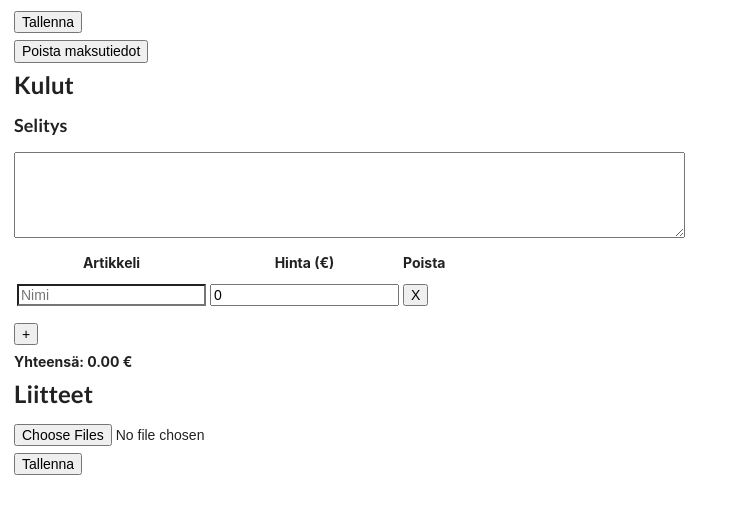
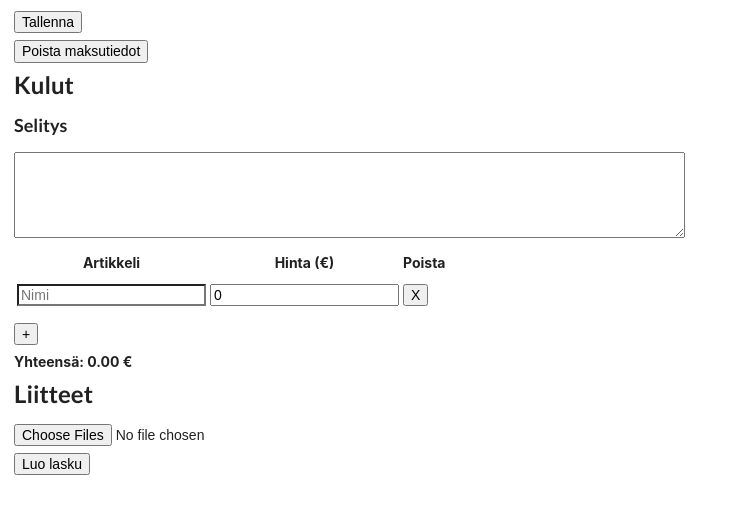
Before and after one commit to osakunta/expenses, a React (Create React App) app: page / in a window 1280 px wide. Shown: the part 277-790 px from the top of the page, without its empty margins (0-734 px from the left). Built offline with nearby package versions, Linux system fonts and the light colour scheme.

Commit message:
Refactored bill creation and totalPrice.

```diff
--- a/src/App.js
+++ b/src/App.js
@@ -1,6 +1,8 @@
 import React, { useState } from 'react';
 
 import { newBiller, emptyExpenses } from 'utils/config';
+import totalPrice from 'utils/calculator';
+import generatePdf from 'utils/generate-pdf';
 import BillerForm from 'components/BillerForm';
 import BillForm from 'components/BillForm';
 
@@ -10,6 +12,18 @@ function App() {
   const [biller, setBiller] = useState(newBiller);
   const [attachments, setAttachments] = useState([]);
   const [saveBiller, setSaveBiller] = useState(false);
+
+  const generateBill = () => {
+    const bill = {
+      biller,
+      expenses,
+      expensesDescription,
+      expensesTotal: totalPrice(expenses),
+      attachments: Array.from(attachments),
+    };
+
+    generatePdf(bill);
+  };
 
   return (
     <div className="App">
@@ -23,7 +37,6 @@ function App() {
       />
 
       <BillForm
-        biller={biller}
         expenses={expenses}
         setExpenses={setExpenses}
         expensesDescription={expensesDescription}
@@ -31,6 +44,8 @@ function App() {
         attachments={attachments}
         setAttachments={setAttachments}
       />
+
+      <button type="button" onClick={generateBill}>Luo lasku</button>
     </div>
   );
 }
--- a/src/components/BillForm.js
+++ b/src/components/BillForm.js
@@ -2,11 +2,10 @@ import React from 'react';
 import PropTypes from 'prop-types';
 
 import { emptyExpense } from 'utils/config';
-import generatePdf from 'utils/generate-pdf';
+import totalPrice from 'utils/calculator';
 
 const BillForm = (props) => {
   const {
-    biller,
     expenses,
     setExpenses,
     expensesDescription,
@@ -14,14 +13,6 @@ const BillForm = (props) => {
     attachments,
     setAttachments,
   } = props;
-
-  const countFromForm = (total, expense) => {
-    return typeof expense.price === 'number'
-      ? total + expense.price
-      : total;
-  };
-
-  const totalPrice = () => expenses.reduce(countFromForm, 0).toFixed(2);
 
   const handleChangeExpenseName = (changeIndex) => (event) => {
     const newExpenses = expenses.map((expense, index) => {
@@ -68,21 +59,6 @@ const BillForm = (props) => {
     console.log(attachments);
   };
 
-  const submitExpenses = (event) => {
-    event.preventDefault();
-
-    const bill = {
-      biller,
-      expenses,
-      expensesDescription,
-      expensesTotal: totalPrice(),
-      attachments: Array.from(attachments),
-    };
-
-    console.log(bill);
-    generatePdf(bill);
-  };
-
   const expensesForm = expenses.map((item, index) => (
     <tr key={index}>
       <td>
@@ -110,7 +86,7 @@ const BillForm = (props) => {
   ));
 
   return (
-    <form onSubmit={submitExpenses}>
+    <form>
       <h2>Kulut</h2>
 
       <label htmlFor="description">
@@ -140,7 +116,7 @@ const BillForm = (props) => {
       </table>
 
       <button type="button" onClick={handleAddExpense}>+</button>
-      <strong>Yhteensä: {totalPrice()} €</strong>
+      <strong>Yhteensä: {totalPrice(expenses)} €</strong>
 
       <label htmlFor="attachments">
         <h2>Liitteet</h2>
@@ -153,20 +129,11 @@ const BillForm = (props) => {
           onChange={handleFileChange}
         />
       </label>
-
-      <button type="submit">Tallenna</button>
     </form>
   );
 };
 
 BillForm.propTypes = {
-  biller: PropTypes.shape({
-    name: PropTypes.string,
-    address: PropTypes.string,
-    zipCode: PropTypes.string,
-    postOffice: PropTypes.string,
-    iban: PropTypes.string,
-  }).isRequired,
   expenses: PropTypes.arrayOf(PropTypes.shape({
     name: PropTypes.string,
     price: PropTypes.number,
--- /dev/null
+++ b/src/utils/calculator.js
@@ -0,0 +1,10 @@
+
+const countFromForm = (total, expense) => {
+  return typeof expense.price === 'number'
+    ? total + expense.price
+    : total;
+};
+
+const totalPrice = (expenses) => expenses.reduce(countFromForm, 0).toFixed(2);
+
+export default totalPrice;
```
